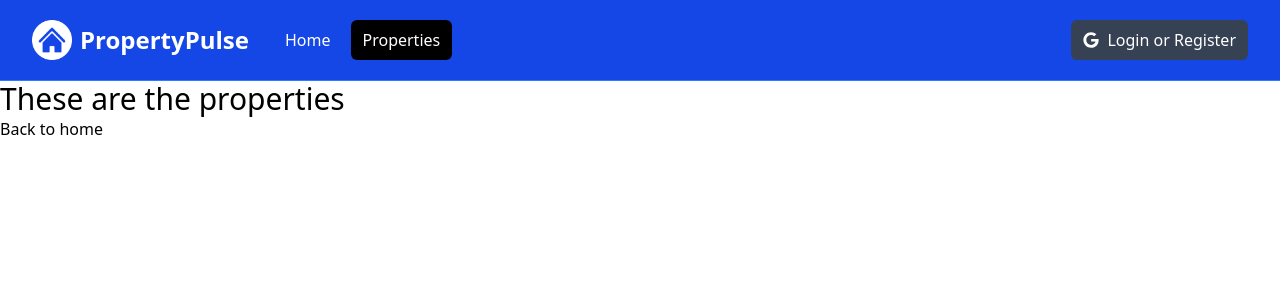
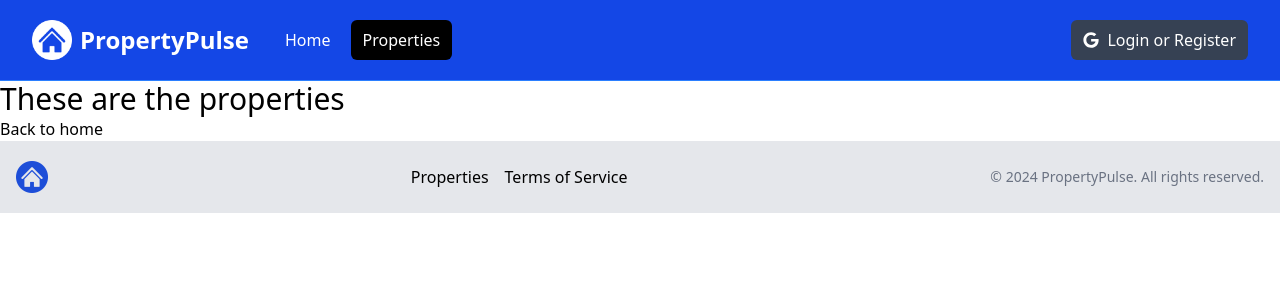
Before and after one commit to sandeshkhadka10/PropertyRental, a Next.js app: page /properties in a window 1280 px wide. Shown: the top 300 px of the page. Built offline with nearby package versions, Linux system fonts and the light colour scheme.

Commit message:
changed the location of loading to main page

```diff
--- a/app/layout.jsx
+++ b/app/layout.jsx
@@ -1,5 +1,6 @@
 import '@/assets/styles/globals.css';
 import Navbar from '@/components/Navbar';
+import Footer from '@/components/Footer';
 
 export const metadata = {
     title:'PropertyPlus | Find The Perfect |Rental',
@@ -13,6 +14,7 @@
             <body>
                 <Navbar/>
                 <main>{children}</main>
+                <Footer/>
             </body>
         </html>
     )
--- a/app/page.jsx
+++ b/app/page.jsx
@@ -1,13 +1,11 @@
 import Hero from '@/components/Hero.jsx';
 import InfoBoxes from '@/components/InfoBoxes.jsx';
-import Footer from '@/components/Footer';
 
 const HomePage = () => {
     return (
         <>
           <Hero/>
           <InfoBoxes/>
-          <Footer/>
         </>
     )
 };
```
